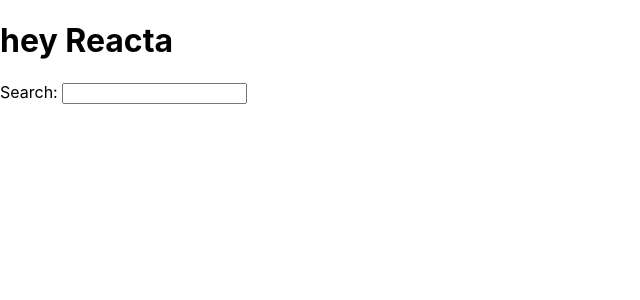
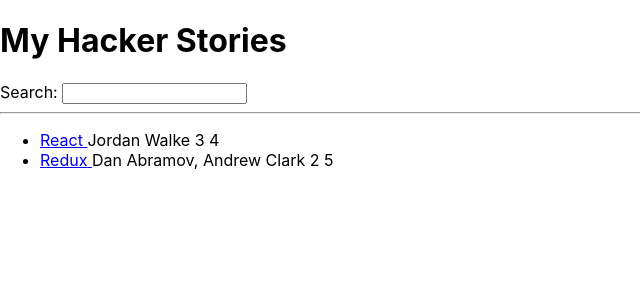
Before and after one commit to HarmonyClexx/hacker-stories, a React (Create React App) app: page / in a window 1280 px wide. Shown: the top 300 px of the page, without its empty margins (0-640 px from the left). Built offline with nearby package versions, Linux system fonts and the light colour scheme.

Commit message:
Lists in React

```diff
--- a/src/App.js
+++ b/src/App.js
@@ -1,16 +1,46 @@
 import * as React from "react";
 
-const welcome = {
-  greeting: "hey",
-  title: 'Reacta',
-};
+const list = [
+  {
+    title: "React",
+    url: "https://reactjs.org/",
+    author: "Jordan Walke",
+    num_comments: 3,
+    points: 4,
+    objectID: 0,
+  },
+  {
+    title: "Redux",
+    url: "https://redux.js.org/",
+    author: "Dan Abramov, Andrew Clark",
+    num_comments: 2,
+    points: 5,
+    objectID: 1,
+  },
+];
 
 function App() {
   return (
     <div>
-      <h1>{welcome.greeting} {welcome.title}</h1>
+      <h1>My Hacker Stories</h1>
       <label htmlFor="search">Search: </label>
       <input id="search" type="text"></input>
+      <hr />
+      {/* render the list here */}
+      <ul>
+        {list.map(function (item) {
+          return (
+            <li key={item.objectID}>
+              <span>
+                <a href={item.url}>{item.title} </a>
+              </span>
+              <span>{item.author} </span>
+              <span>{item.num_comments} </span>
+              <span>{item.points} </span>
+            </li>
+          );
+        })}
+      </ul>
     </div>
   );
 }
```
